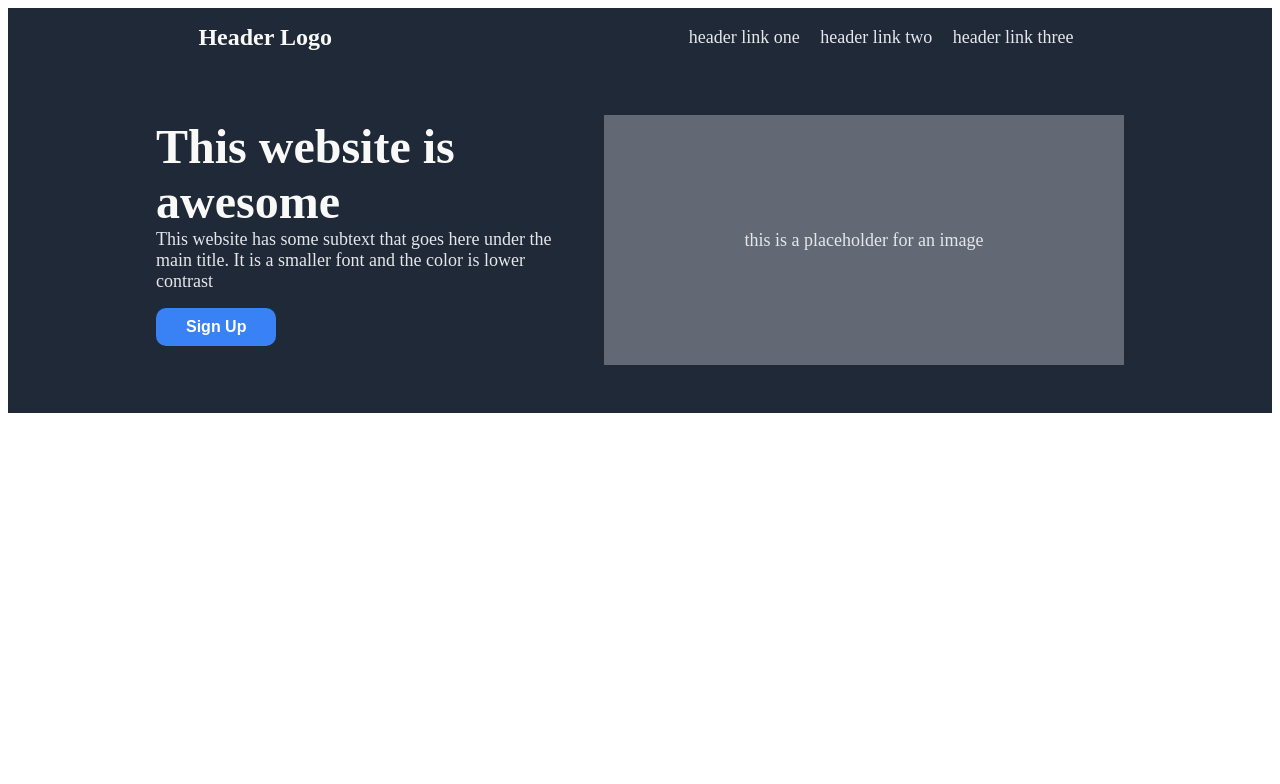
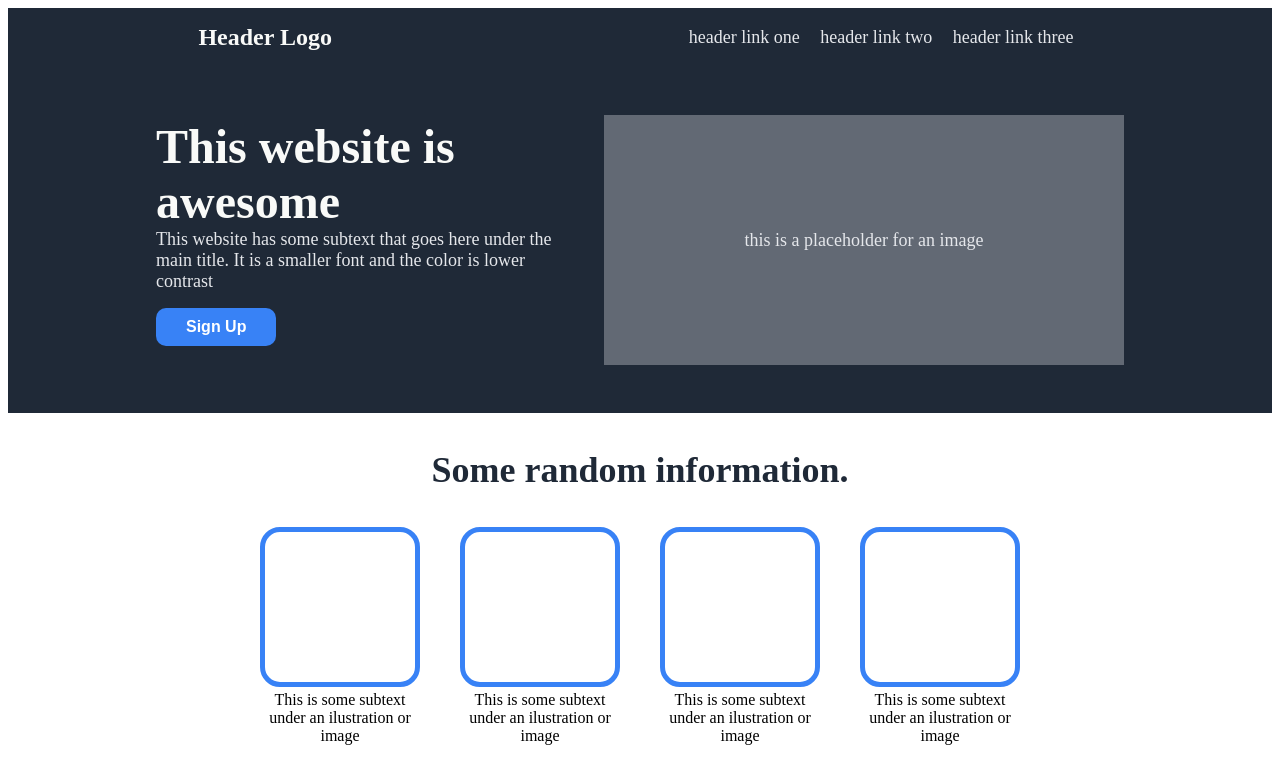
Before and after one commit to hledezma03/landing-page, a plain HTML site: page index.html in a window 1280 px wide. Drawn offline with Linux system fonts and the light colour scheme.

Commit message:
Add the cards section and style

```diff
--- a/index.html
+++ b/index.html
@@ -26,7 +26,25 @@
         </div>
     </div>
     <div class="cards-section">
-
+        <div class="information">Some random information.</div>
+        <div class="cards">
+            <div class="container">
+                <div class="card"></div>
+                <div class="card-text">This is some subtext under an ilustration or image</div>
+            </div>
+            <div class="container">
+                <div class="card"></div>
+                <div class="card-text">This is some subtext under an ilustration or image</div>
+            </div>
+            <div class="container">
+                <div class="card"></div>
+                <div class="card-text">This is some subtext under an ilustration or image</div>
+            </div>
+            <div class="container">
+                <div class="card"></div>
+                <div class="card-text">This is some subtext under an ilustration or image</div>
+            </div>
+        </div>
     </div>
     <div class="text">
 
--- a/style.css
+++ b/style.css
@@ -63,3 +63,33 @@ button {
     border: none;
     cursor: pointer;
 }
+
+.cards {
+    display: flex;
+    justify-content: center;
+}
+
+.container {
+    width: 160px;
+    margin: 0 20px;
+}
+
+.card {
+    width: 150px;
+    height: 150px;
+    border: 5px solid #3882F6;
+    border-radius: 20px;
+    display: inline-block;
+}
+
+.card-text {
+    text-align: center;
+}
+
+.information {
+    text-align: center;
+    margin: 36px;
+    font-size: 36px;
+    font-weight: bolder;
+    color: #1f2937;
+}
```
